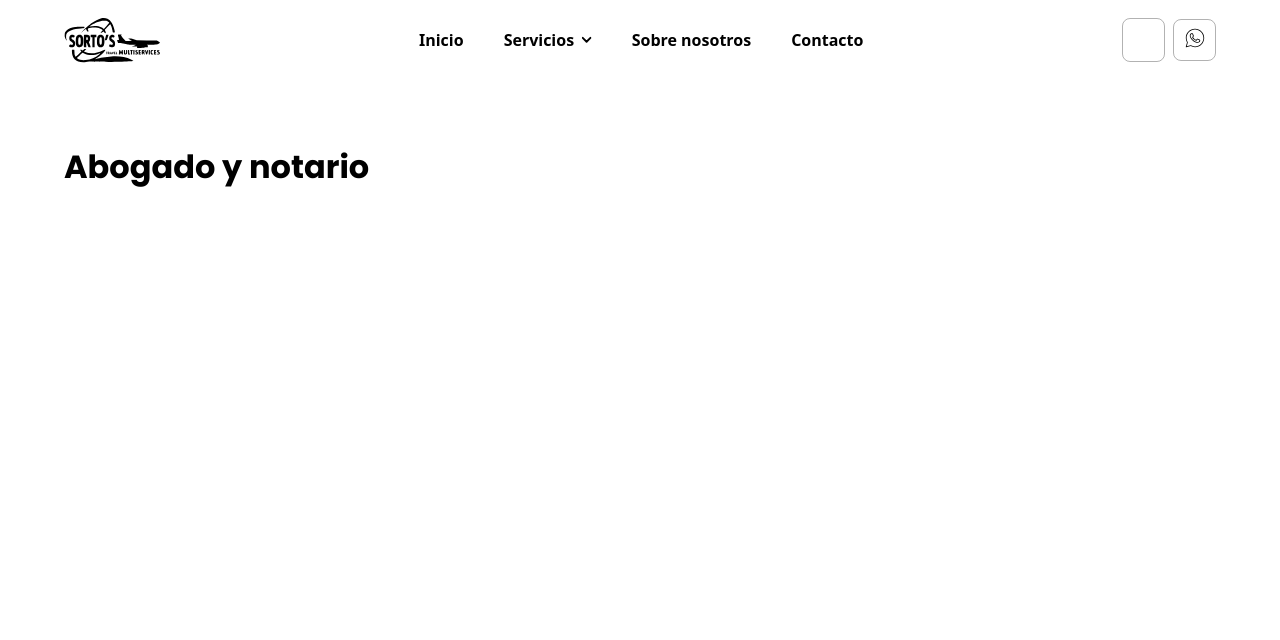
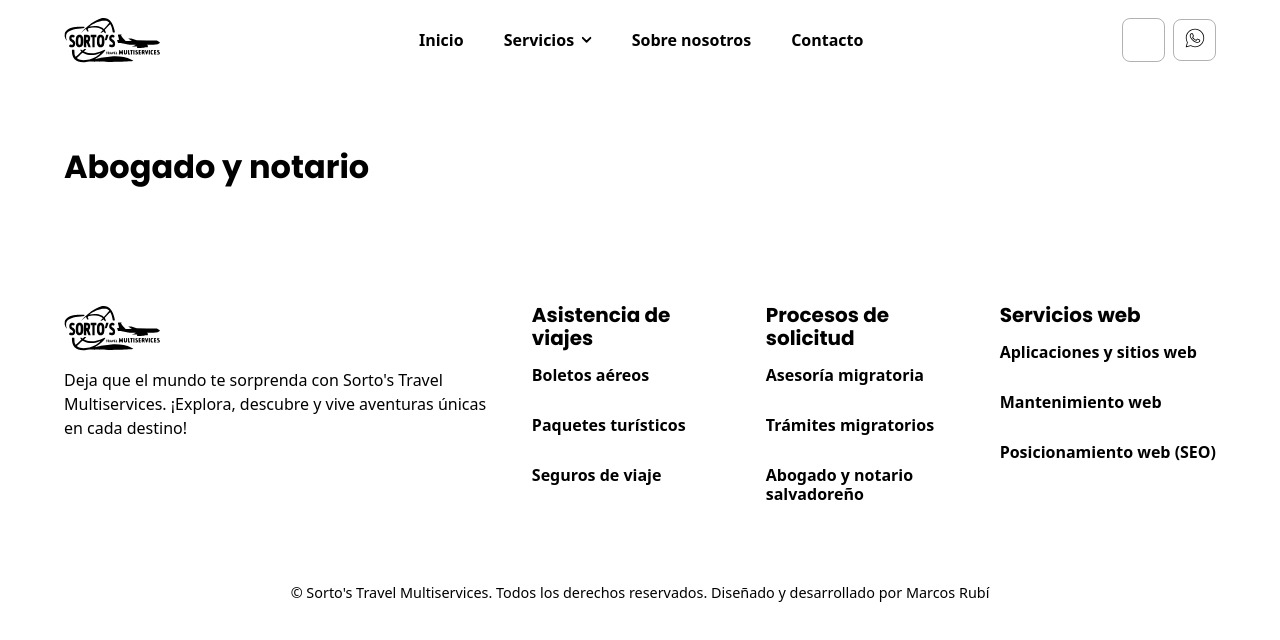
Before and after one commit to MarcosRubi/website-sortos-travel, an Astro site: page /servicios/abogado-y-notario in a window 1280 px wide. Built offline with nearby package versions, Linux system fonts and the light colour scheme; Astro itself is replaced by a stand-in of ours.

Commit message:
Footer responsive

```diff
--- a/src/layouts/Footer.astro
+++ b/src/layouts/Footer.astro
@@ -1,3 +1,85 @@
-<footer style="height:1000px;">
+---
+import Logo from "../components/header/Logo.astro";
+---
 
+<footer>
+    <div class="container">
+        <div class="grid">
+            <div class="logo">
+                <Logo />
+                <p>
+                    Deja que el mundo te sorprenda con Sorto's Travel
+                    Multiservices. ¡Explora, descubre y vive aventuras únicas en
+                    cada destino!
+                </p>
+            </div>
+            <div class="travel">
+                <h5>Asistencia de viajes</h5>
+                <ul>
+                    <li>
+                        <a href="/servicios/boletos-aereos">Boletos aéreos</a>
+                    </li>
+                    <li>
+                        <a href="/servicios/paquetes-turisticos"
+                            >Paquetes turísticos</a
+                        >
+                    </li>
+                    <li>
+                        <a href="/servicios/seguros-de-viaje"
+                            >Seguros de viaje</a
+                        >
+                    </li>
+                </ul>
+            </div>
+            <div class="application">
+                <h5>Procesos de solicitud</h5>
+                <ul>
+                    <li>
+                        <a href="/servicios/asesoria-migratoria"
+                            >Asesoría migratoria</a
+                        >
+                    </li>
+                    <li>
+                        <a href="/servicios/tramites-migratorios"
+                            >Trámites migratorios</a
+                        >
+                    </li>
+                    <li>
+                        <a href="/servicios/abogado-y-notario"
+                            >Abogado y notario salvadoreño</a
+                        >
+                    </li>
+                </ul>
+            </div>
+            <div class="web">
+                <h5>Servicios web</h5>
+                <ul>
+                    <li>
+                        <a href="/servicios/aplicaciones-y-sitios-web"
+                            >Aplicaciones y sitios web</a
+                        >
+                    </li>
+                    <li>
+                        <a href="/servicios/mantenimiento-web"
+                            >Mantenimiento web</a
+                        >
+                    </li>
+                    <li>
+                        <a href="/servicios/posicionamiento-web"
+                            >Posicionamiento web (SEO)</a
+                        >
+                    </li>
+                </ul>
+            </div>
+            <div class="copy text-center w-full">
+                <p>
+                    &copy; Sorto's Travel Multiservices. Todos los derechos
+                    reservados. Diseñado y desarrollado por <a
+                        href="https://mrubi.vercel.app/"
+                        target="_blank">Marcos Rubí</a
+                    >
+                </p>
+            </div>
+        </div>
+    </div>
 </footer>
--- a/src/pages/servicios/abogado-y-notario.astro
+++ b/src/pages/servicios/abogado-y-notario.astro
@@ -9,5 +9,3 @@ import Layout from "../../layouts/Layout.astro";
     </div>
   </section>
 </Layout>
-
-<style></style>
--- a/src/pages/servicios/aplicaciones-y-sitios-web.astro
+++ b/src/pages/servicios/aplicaciones-y-sitios-web.astro
@@ -9,6 +9,3 @@ import Layout from "../../layouts/Layout.astro";
     </div>
   </section>
 </Layout>
-
-<style></style>
- ../../layouts/Layout.jsx
--- a/src/pages/servicios/asesoria-migratoria.astro
+++ b/src/pages/servicios/asesoria-migratoria.astro
@@ -9,6 +9,3 @@ import Layout from "../../layouts/Layout.astro";
     </div>
   </section>
 </Layout>
-
-<style></style>
- ../../layouts/Layout.jsx
--- a/src/pages/servicios/boletos-aereos.astro
+++ b/src/pages/servicios/boletos-aereos.astro
@@ -9,6 +9,3 @@ import Layout from "../../layouts/Layout.astro";
     </div>
   </section>
 </Layout>
-
-<style></style>
- ../../layouts/Layout.jsx
--- a/src/pages/servicios/mantenimiento-web.astro
+++ b/src/pages/servicios/mantenimiento-web.astro
@@ -9,6 +9,3 @@ import Layout from "../../layouts/Layout.astro";
     </div>
   </section>
 </Layout>
-
-<style></style>
- ../../layouts/Layout.jsx
--- a/src/pages/servicios/paquetes-turisticos.astro
+++ b/src/pages/servicios/paquetes-turisticos.astro
@@ -9,6 +9,3 @@ import Layout from "../../layouts/Layout.astro";
     </div>
   </section>
 </Layout>
-
-<style></style>
- ../../layouts/Layout.jsx
--- a/src/pages/servicios/posicionamiento-web.astro
+++ b/src/pages/servicios/posicionamiento-web.astro
@@ -9,6 +9,3 @@ import Layout from "../../layouts/Layout.astro";
     </div>
   </section>
 </Layout>
-
-<style></style>
- ../../layouts/Layout.jsx
--- a/src/pages/servicios/seguros-de-viaje.astro
+++ b/src/pages/servicios/seguros-de-viaje.astro
@@ -9,6 +9,3 @@ import Layout from "../../layouts/Layout.astro";
     </div>
   </section>
 </Layout>
-
-<style></style>
- ../../layouts/Layout.jsx
--- a/src/pages/servicios/tramites-migratorios.astro
+++ b/src/pages/servicios/tramites-migratorios.astro
@@ -9,6 +9,3 @@ import Layout from "../../layouts/Layout.astro";
     </div>
   </section>
 </Layout>
-
-<style></style>
- ../../layouts/Layout.jsx
--- a/src/scss/_base.scss
+++ b/src/scss/_base.scss
@@ -41,6 +41,7 @@ a {
 a,
 button {
     cursor: pointer;
+
 }
 
 svg {
@@ -59,7 +60,8 @@ input {
     outline: none;
     border: none;
 }
-main{
+
+main {
     margin-top: 80px;
 }
 
@@ -232,6 +234,14 @@ main{
     position: relative;
 }
 
+.logo {
+    svg {
+        width: 6rem;
+        height: 3rem;
+        fill: var(--primary-color);
+    }
+}
+
 @media (min-width:768px) {
     .flex-col-sm {
         flex-direction: row;
@@ -245,6 +255,7 @@ main{
         font-size: 1.75rem;
     }
 }
+
 @media (min-width:1024px) {
     .flex-row-lg {
         flex-direction: row;
--- a/src/scss/components/_footer.scss
+++ b/src/scss/components/_footer.scss
@@ -0,0 +1,100 @@
+footer {
+    a {
+        color: var(--primary-color);
+
+    }
+
+    .container {
+        padding-bottom: .5rem;
+    }
+
+    h5 {
+        font-size: 1.25rem;
+        margin: 0;
+    }
+
+    ul {
+        margin: 0 0 1rem 0;
+
+        a {
+            padding: 1rem 0;
+            width: 100%;
+            font-weight: 900;
+            position: relative;
+            display: table-cell;
+
+            &::after {
+                content: '';
+                position: absolute;
+                bottom: 0.5rem;
+                left: 50%;
+                transform: translate(-50%, 0%);
+                width: 0%;
+                height: 2px;
+                border-radius: 5rem;
+                background-color: var(--primary-color);
+                transition: width .2s ease-in-out;
+            }
+
+            &:hover::after {
+                width: 100%;
+            }
+        }
+    }
+
+    p {
+        line-height: 1.5;
+    }
+
+    .copy {
+        text-align: center;
+        font-size: 0.9rem;
+    }
+
+    .logo {
+        max-width: 30rem;
+    }
+
+}
+
+@media (min-width:768px) {
+    footer {
+        .grid {
+            grid-template-columns: repeat(2, 1fr);
+            grid-template-areas:
+                "logo travel"
+                "logo application"
+                "logo web"
+                "copy copy";
+        }
+
+        .logo {
+            grid-area: logo;
+        }
+
+        .travel {
+            grid-area: travel;
+        }
+
+        .application {
+            grid-area: application;
+        }
+
+        .copy {
+            grid-area: copy;
+        }
+    }
+}
+
+@media (min-width:1024px) {
+    footer {
+        .grid {
+            gap: 2rem;
+            justify-items: first baseline;
+            grid-template-columns: repeat(4, minmax(0, 1fr));
+            grid-template-areas:
+                "logo logo travel application web"
+                "copy copy copy copy copy";
+        }
+    }
+}
--- a/src/scss/components/_header.scss
+++ b/src/scss/components/_header.scss
@@ -5,12 +5,6 @@
 
     .logo {
         transition: transform 0.3s ease-in-out;
-
-        svg {
-            width: 6rem;
-            height: 3rem;
-            fill: var(--primary-color);
-        }
 
         &:hover {
             transform: scale(1.05);
```
Also changed, not shown: src/scss/pages/_home.scss (+13 -5 lines), public/css/main.css, 1 other file.
